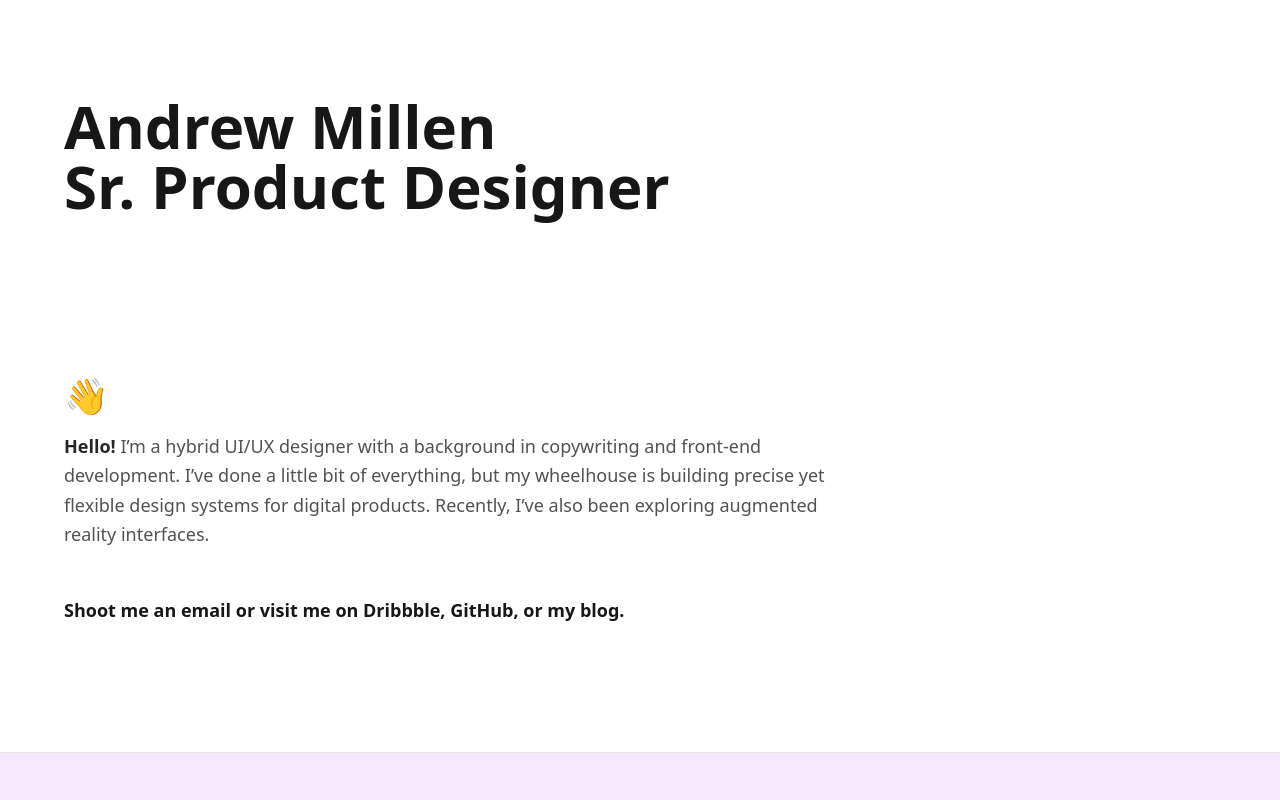
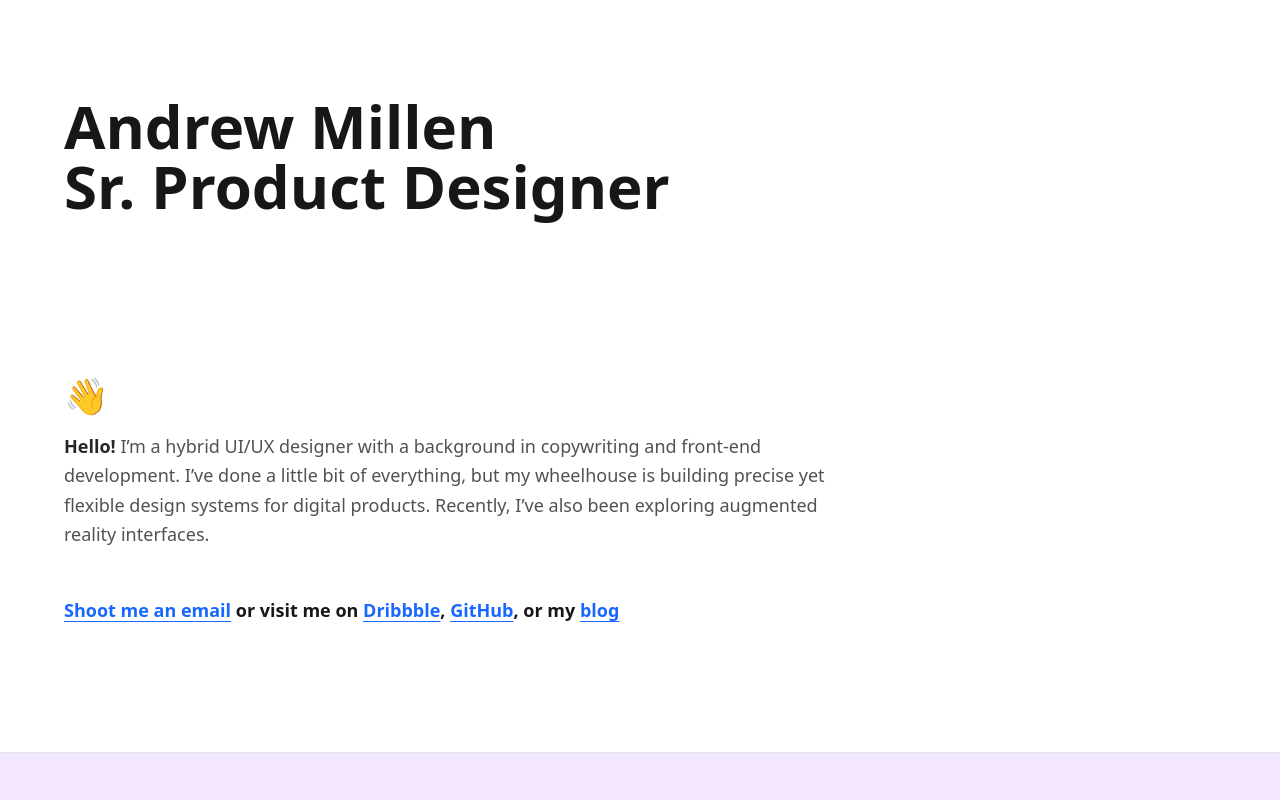
Before and after one commit to andrewmillen/andrewmillen.com, a Next.js app: page / in a window 1280 px wide. Shown: the top 800 px of the page. Built offline with nearby package versions, Linux system fonts and the light colour scheme; a web font is replaced by a local one.

Commit message:
Move homepage CTA content into component to fix tailwind issue

```diff
--- a/components/HomepageHeader.js
+++ b/components/HomepageHeader.js
@@ -17,10 +17,37 @@ export default function HomepageHeader({ content }) {
           </span>{" "}
           {content.intro}
         </p>
-        <p
-          className="text-lg 2xl:text-xl leading-normal lg:leading-normal mb-6 lg:mb-12 font-semibold"
-          dangerouslySetInnerHTML={{ __html: content.cta }}
-        ></p>
+        <p className="text-lg 2xl:text-xl leading-normal lg:leading-normal mb-6 lg:mb-12 font-semibold">
+          <a
+            className="inline-block textLink"
+            target="_blank"
+            href="mailto:andrewmillen1+website@gmail.com"
+          >
+            Shoot me an email
+          </a>{" "}
+          or visit me on{" "}
+          <a
+            target="_blank"
+            className="inline-block textLink"
+            href="https://dribbble.com/andrewmillen"
+            rel="nofollow noreferrer"
+          >
+            Dribbble
+          </a>
+          ,{" "}
+          <a
+            target="_blank"
+            className="inline-block textLink"
+            href="https://github.com/andrewmillen"
+            rel="nofollow noreferrer"
+          >
+            GitHub
+          </a>
+          , or my{" "}
+          <a className="inline-block textLink" href="/posts">
+            blog
+          </a>
+        </p>
       </div>
     </header>
   );
```
